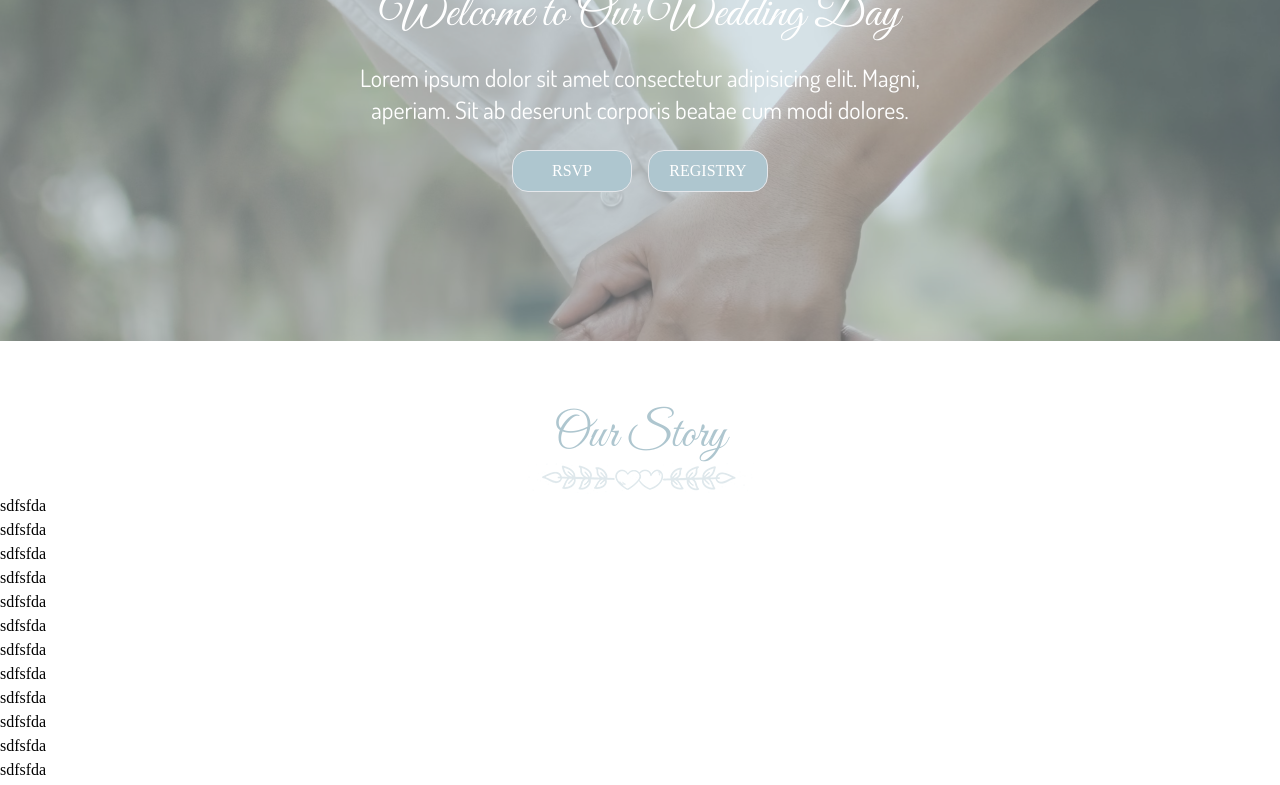
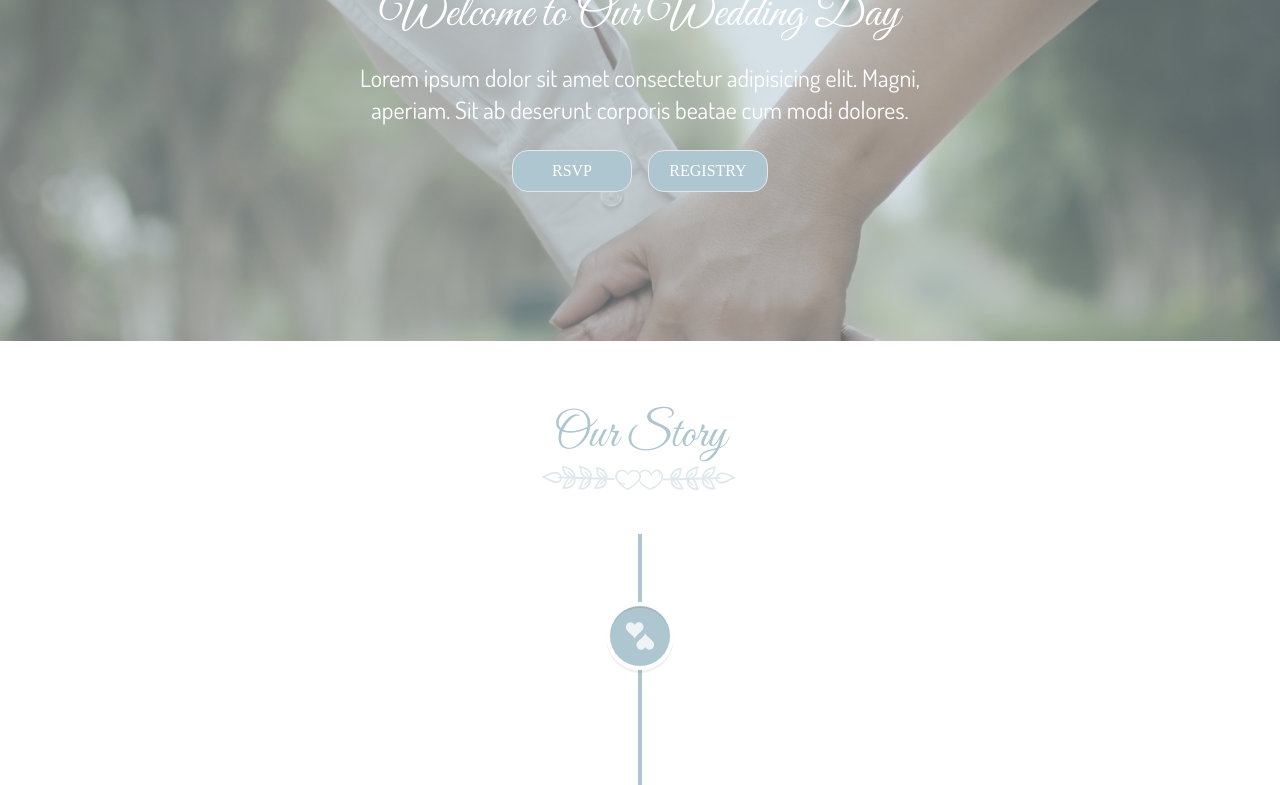
Before and after one commit to jpswt/rsvp, a React (Vite) app: page / in a window 1280 px wide. Shown: the part 2000-2785 px from the top of the page. Built offline with nearby package versions, Linux system fonts and the light colour scheme.

Commit message:
completed story and card components

```diff
--- a/package.json
+++ b/package.json
@@ -11,7 +11,9 @@
   },
   "dependencies": {
     "react": "^18.2.0",
-    "react-dom": "^18.2.0"
+    "react-dom": "^18.2.0",
+    "react-icons": "^4.12.0",
+    "react-vertical-timeline-component": "^3.6.0"
   },
   "devDependencies": {
     "@types/react": "^18.2.37",
--- a/src/components/Banner.jsx
+++ b/src/components/Banner.jsx
@@ -1,9 +1,9 @@
 import heartBanner from '../assets/images/heart-banner.png';
 
-const Banner = ({ title }) => {
+const Banner = ({ title, idName }) => {
 	return (
 		<div>
-			<div id="couple" className=" pt-[60px] mt-[-30px]"></div>
+			<div id={idName} className=" pt-[60px] mt-[-30px]"></div>
 			<div className="w-full flex flex-col items-center justify-center font-cursive text-secondary text-4xl mt-10">
 				<p className=" text-5xl pb-1">{title}</p>
 				<img src={heartBanner} alt="" />
--- a/src/components/Couple.jsx
+++ b/src/components/Couple.jsx
@@ -4,7 +4,7 @@ import Banner from './Banner';
 const Couple = () => {
 	return (
 		<section>
-			<Banner title="Bride & Groom" />
+			<Banner title="Bride & Groom" idName="couple" />
 			<article className="max-w-[1200px] m-auto flex-col flex lg:flex-row w-full items-center justify-between mt-10 ">
 				<div className="flex flex-col justify-center items-center font-nav">
 					<img
--- a/src/components/Navbar.jsx
+++ b/src/components/Navbar.jsx
@@ -58,7 +58,7 @@ const Navbar = () => {
 								: ' text-primary hover:text-secondary cursor-pointer'
 						}
 					>
-						Our Story
+						<a href="#story">Our Story</a>
 					</li>
 					<li
 						className={
--- a/src/components/Story.jsx
+++ b/src/components/Story.jsx
@@ -1,9 +1,148 @@
+import { useEffect, useState } from 'react';
 import Banner from './Banner';
+import { BsBalloonHeartFill } from 'react-icons/bs';
+import { BsBalloonHeart } from 'react-icons/bs';
+import { GiOppositeHearts } from 'react-icons/gi';
+import StoryCard from './StoryCard';
+import {
+	VerticalTimeline,
+	VerticalTimelineElement,
+} from 'react-vertical-timeline-component';
+import 'react-vertical-timeline-component/style.min.css';
 
 const Story = () => {
+	const [width, setWidth] = useState(window.innerWidth);
+	const breakpoint = 768;
+	useEffect(() => {
+		const handleResize = () => setWidth(window.innerWidth);
+		window.addEventListener('resize', handleResize);
+		return () => window.removeEventListener('resize', handleResize);
+	}, []);
+
 	return (
-		<div>
-			<Banner title="Our Story" />
+		<div className="max-w-[1200px] m-auto">
+			<Banner title="Our Story" idName="story" />
+			<div className="mt-10">
+				{/* <BsBalloonHeartFill
+					size={60}
+					className="text-secondary  text-center w-full"
+				/> */}
+				<VerticalTimeline lineColor="#aec6cf">
+					<VerticalTimelineElement
+						contentStyle={
+							width < breakpoint
+								? {
+										color: '#fff',
+										width: '300px',
+										height: '500px',
+										boxShadow: 'none',
+										border: '2px solid #aec6cf',
+										padding: '0',
+								  }
+								: {
+										color: '#fff',
+										width: '375px',
+										height: '500px',
+										boxShadow: 'none',
+										border: '2px solid #aec6cf',
+										padding: '0',
+								  }
+						}
+						contentArrowStyle={{ borderRight: '7px solid  #aec6cf' }}
+						iconStyle={{
+							background: '#aec6cf',
+							color: '#fff',
+							border: 'none',
+							zIndex: 20,
+						}}
+						style={{ margin: '40px 0 0 0' }}
+						icon={<GiOppositeHearts className="scale-125 opacity-80" />}
+					>
+						<StoryCard
+							url="https://plus.unsplash.com/premium_photo-1661897744682-39f3fc0f204b?q=80&w=3570&auto=format&fit=crop&ixlib=rb-4.0.3&ixid=M3wxMjA3fDB8MHxwaG90by1wYWdlfHx8fGVufDB8fHx8fA%3D%3D"
+							title="Where We Met"
+							date="January 1, 2000"
+							text="There are many variations of passages of Lorem Ipsum available, but the majority have suffered alteration in some,"
+						/>
+					</VerticalTimelineElement>
+					<VerticalTimelineElement
+						contentStyle={
+							width < breakpoint
+								? {
+										color: '#fff',
+										width: '300px',
+										height: '500px',
+										boxShadow: 'none',
+										border: '2px solid #aec6cf',
+										padding: '0',
+								  }
+								: {
+										color: '#fff',
+										width: '375px',
+										height: '500px',
+										boxShadow: 'none',
+										border: '2px solid #aec6cf',
+										padding: '0',
+								  }
+						}
+						contentArrowStyle={{ borderRight: '7px solid  #aec6cf' }}
+						iconStyle={{
+							background: '#aec6cf',
+							color: '#fff',
+							border: 'none',
+							zIndex: 20,
+						}}
+						// style={{ margin: '0' }}
+						icon={<GiOppositeHearts className="scale-125 opacity-80" />}
+						className="mt-10 xl:mt-0"
+					>
+						<StoryCard
+							url="https://images.unsplash.com/photo-1509927083803-4bd519298ac4?q=80&w=3870&auto=format&fit=crop&ixlib=rb-4.0.3&ixid=M3wxMjA3fDB8MHxwaG90by1wYWdlfHx8fGVufDB8fHx8fA%3D%3D"
+							title="Our First Date"
+							date="January 1, 2000"
+							text="There are many variations of passages of Lorem Ipsum available, but the majority have suffered alteration in some,"
+						/>
+					</VerticalTimelineElement>
+					<VerticalTimelineElement
+						contentStyle={
+							width < breakpoint
+								? {
+										color: '#fff',
+										width: '300px',
+										height: '500px',
+										boxShadow: 'none',
+										border: '2px solid #aec6cf',
+										padding: '0',
+								  }
+								: {
+										color: '#fff',
+										width: '375px',
+										height: '500px',
+										boxShadow: 'none',
+										border: '2px solid #aec6cf',
+										padding: '0',
+								  }
+						}
+						contentArrowStyle={{ borderRight: '7px solid  #aec6cf' }}
+						iconStyle={{
+							background: '#aec6cf',
+							color: '#fff',
+							border: 'none',
+							zIndex: 20,
+						}}
+						// style={{ margin: '0' }}
+						icon={<GiOppositeHearts className="scale-125 opacity-80" />}
+						className="mt-10 xl:mt-0"
+					>
+						<StoryCard
+							url="https://images.unsplash.com/photo-1509927083803-4bd519298ac4?q=80&w=3870&auto=format&fit=crop&ixlib=rb-4.0.3&ixid=M3wxMjA3fDB8MHxwaG90by1wYWdlfHx8fGVufDB8fHx8fA%3D%3D"
+							title="Our Proposal"
+							date="January 1, 2000"
+							text="There are many variations of passages of Lorem Ipsum available, but the majority have suffered alteration in some,"
+						/>
+					</VerticalTimelineElement>
+				</VerticalTimeline>
+			</div>
 		</div>
 	);
 };
--- /dev/null
+++ b/src/components/StoryCard.jsx
@@ -0,0 +1,19 @@
+const StoryCard = ({ url, date, title, text }) => {
+	return (
+		<div className=" border-[#aec6cf] w-full h-full p-6 hover:bg-primary hover:ease-in-out hover:duration-500 hover:bg-opacity-20 transition duration-500 ease-out">
+			<img src={url} alt="" />
+			<p
+				style={{ fontSize: '40px', margin: '20px 0 0px 0' }}
+				className="text-secondary font-cursive"
+			>
+				{' '}
+				{title}
+			</p>
+			<p style={{ margin: '0' }} className=" font-nav text-gray-500">
+				{date}
+			</p>
+			<p className=" font-nav text-gray-500 mt-5 ">{text}</p>
+		</div>
+	);
+};
+export default StoryCard;
--- a/tailwind.config.js
+++ b/tailwind.config.js
@@ -2,7 +2,7 @@
 export default {
 	content: ['./index.html', './src/**/*.{js,ts,jsx,tsx}'],
 	theme: {
-		extend: {},
+		extend: {
 			fontFamily: {
 				cursive: ['Great Vibes'],
 				nav: ['Dosis', 'sans-serif'],
@@ -26,5 +26,6 @@ export default {
 				'right-4': 'left 0rem',
 			},
 		},
+	},
 	plugins: [],
 };
```
Also changed, not shown: 1 other file (tests, documents, lock files or other folders). Lines whose indentation alone changed are shown as unchanged.
